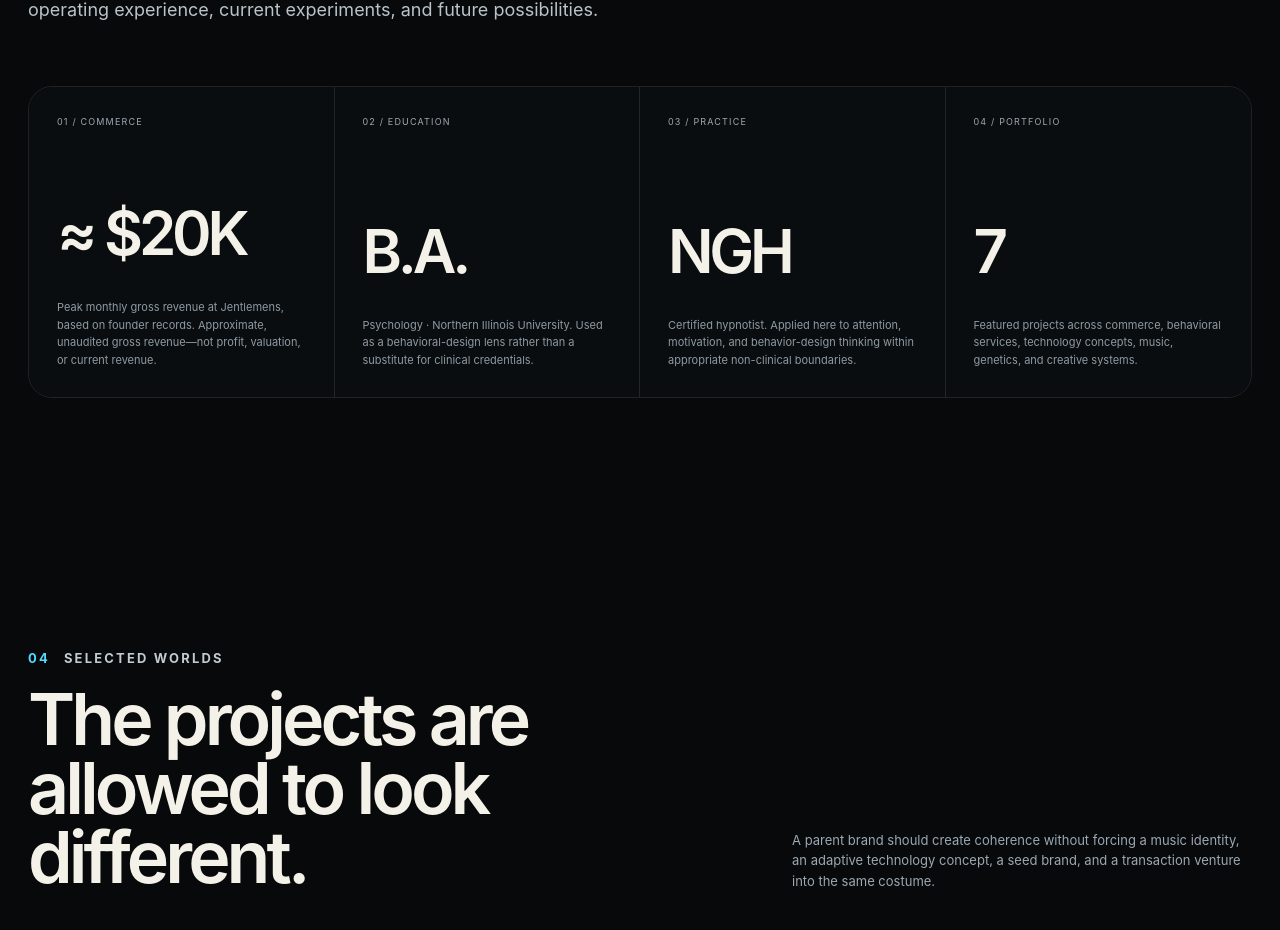
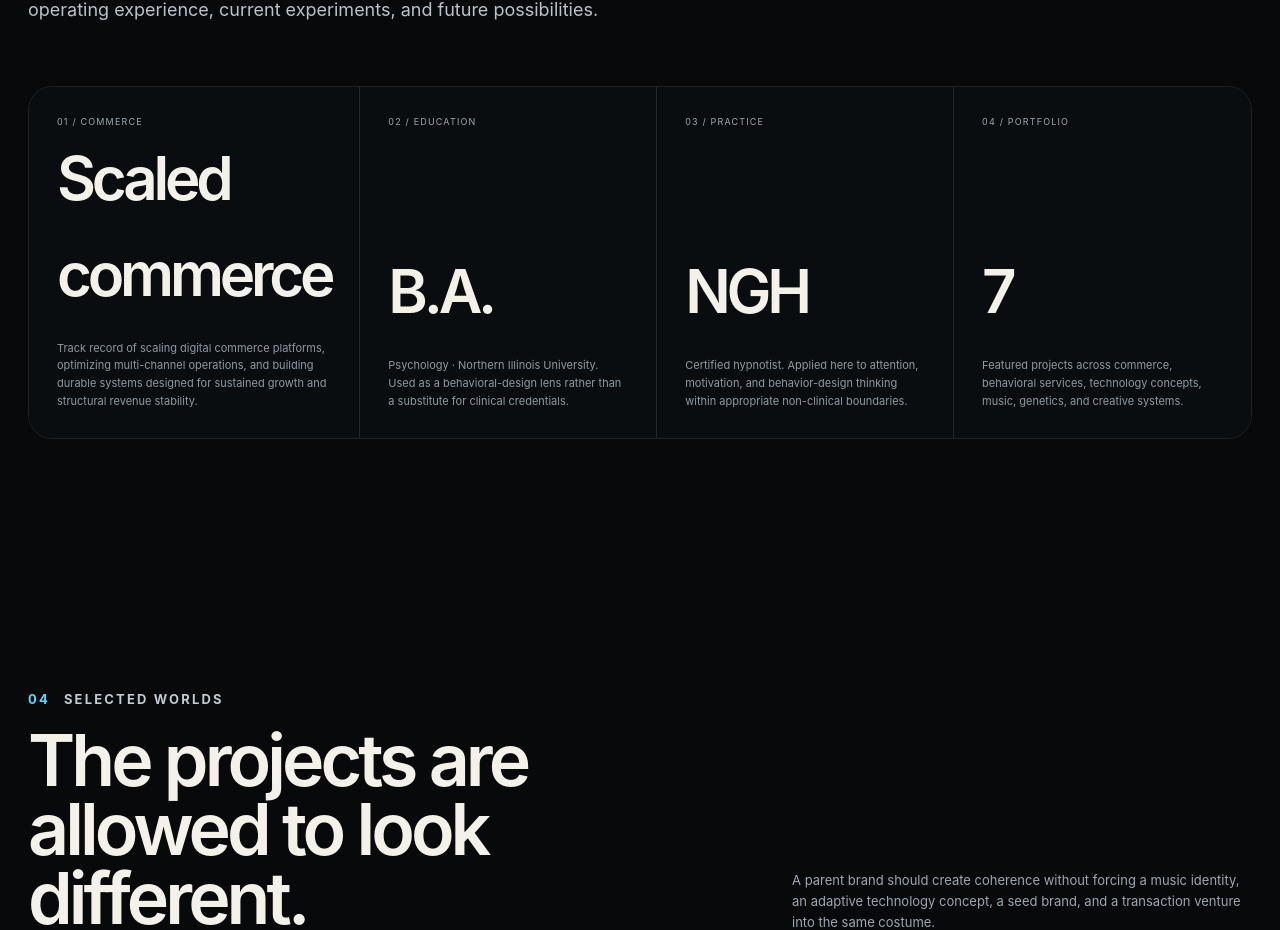
Before and after one commit to josephjilovec/josephjilovec, a Next.js app: page / in a window 1280 px wide. Shown: the part 3630-4560 px from the top of the page. Built offline with nearby package versions, Linux system fonts and the light colour scheme.

Commit message:
Replace commerce revenue metric with growth positioning

```diff
--- a/app/page.tsx
+++ b/app/page.tsx
@@ -31,7 +31,7 @@ export default function Home() {
           <p>The portfolio is intentionally careful about the difference between past operating experience, current experiments, and future possibilities.</p>
         </SectionHeading>
         <div className="evidence-grid">
-          <article><span>01 / Commerce</span><strong>≈ $20K</strong><p>Peak monthly gross revenue at Jentlemens, based on founder records. Approximate, unaudited gross revenue—not profit, valuation, or current revenue.</p></article>
+          <article><span>01 / Commerce</span><strong>Scaled commerce</strong><p>Track record of scaling digital commerce platforms, optimizing multi-channel operations, and building durable systems designed for sustained growth and structural revenue stability.</p></article>
           <article><span>02 / Education</span><strong>B.A.</strong><p>Psychology · Northern Illinois University. Used as a behavioral-design lens rather than a substitute for clinical credentials.</p></article>
           <article><span>03 / Practice</span><strong>NGH</strong><p>Certified hypnotist. Applied here to attention, motivation, and behavior-design thinking within appropriate non-clinical boundaries.</p></article>
           <article><span>04 / Portfolio</span><strong>7</strong><p>Featured projects across commerce, behavioral services, technology concepts, music, genetics, and creative systems.</p></article>
```
